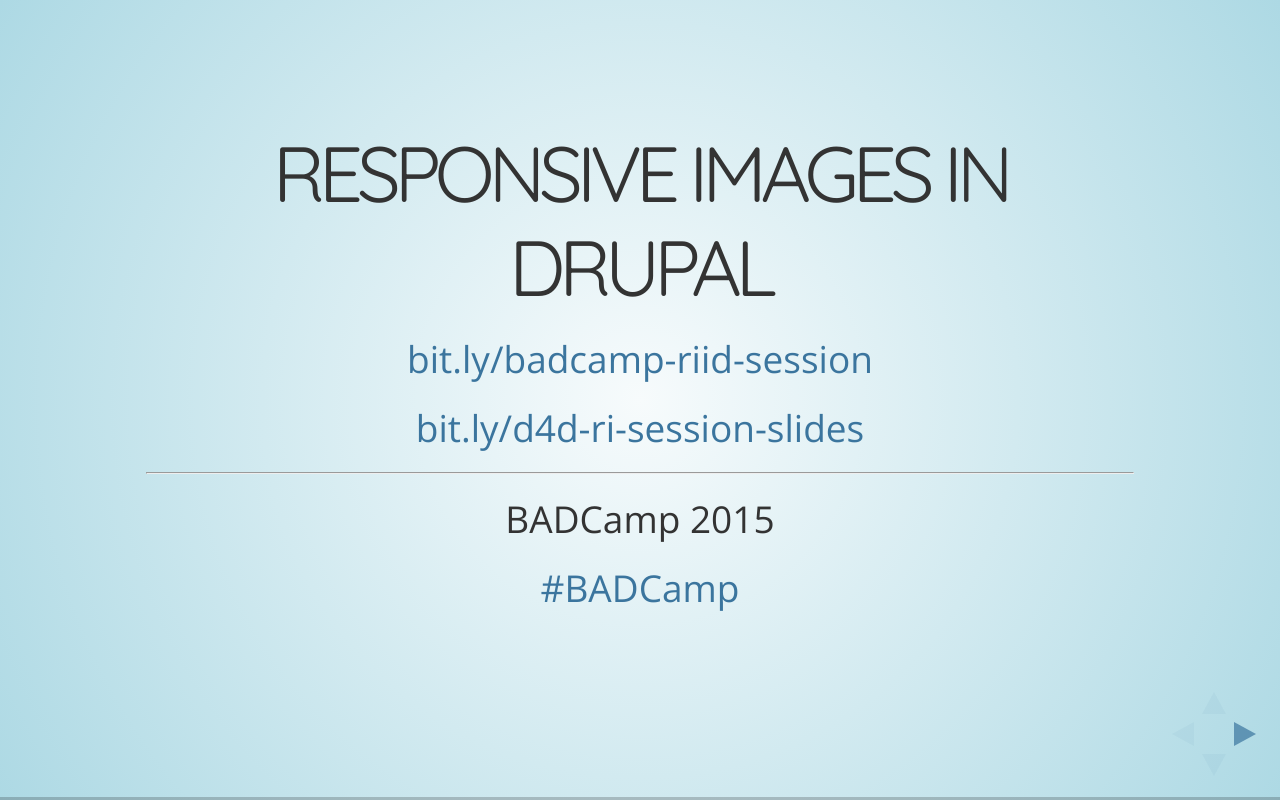
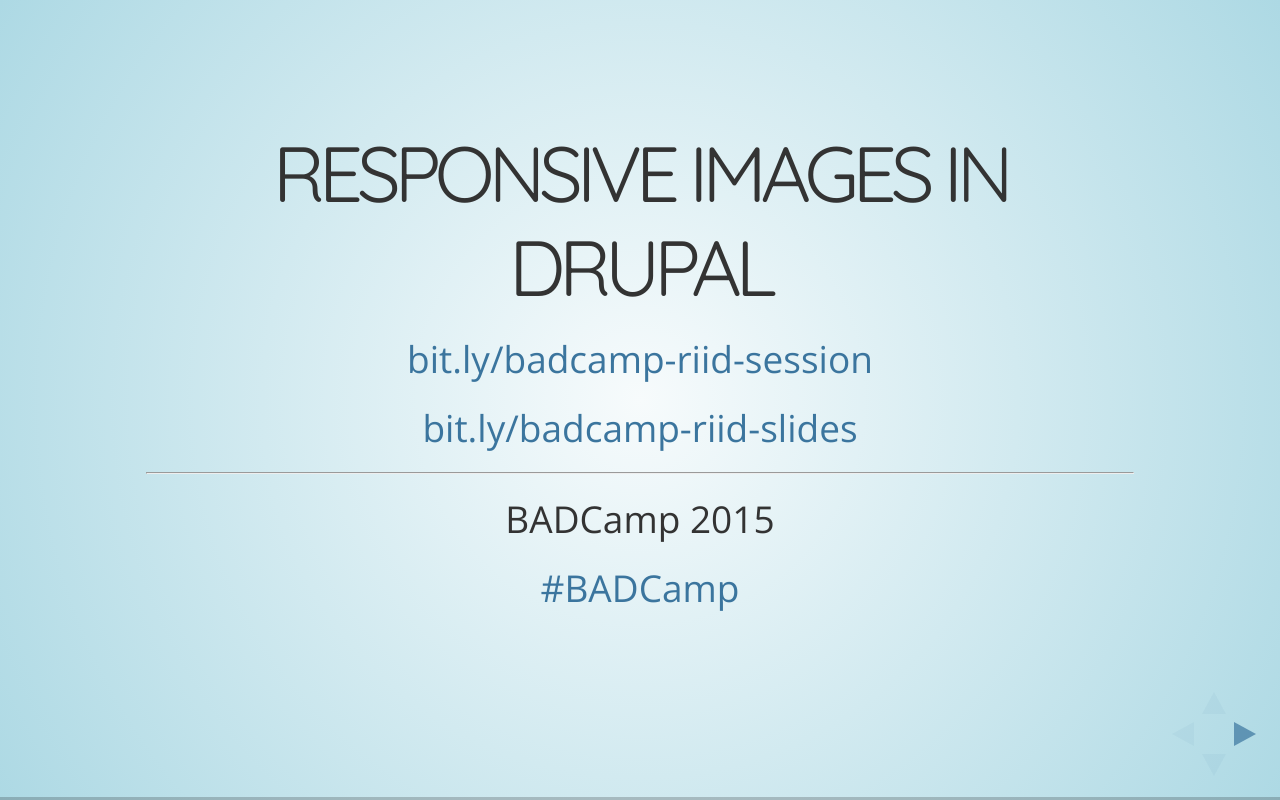
Before and after one commit to jnettik/pres-riig, a website: page index.html in a window 1280 px wide. Drawn offline with nearby package versions, Linux system fonts and the light colour scheme.

Commit message:
Added link to online slides.

```diff
--- a/index.html
+++ b/index.html
@@ -44,7 +44,7 @@
 				<section id="title">
 					<h2>Responsive Images in Drupal</h2>
 					<p><a href="http://bit.ly/badcamp-riid-session">bit.ly/badcamp-riid-session</a></p>
-					<p><a href="http://bit.ly/d4d-ri-session-slides">bit.ly/d4d-ri-session-slides</a></p>
+					<p><a href="http://bit.ly/badcamp-riid-slides">bit.ly/badcamp-riid-slides</a></p>
 					<p><hr></p>
 					<p>BADCamp 2015</p>
 					<p><a href="http://twitter.com/hashtag/DCCO15">#BADCamp</a></p>
```
